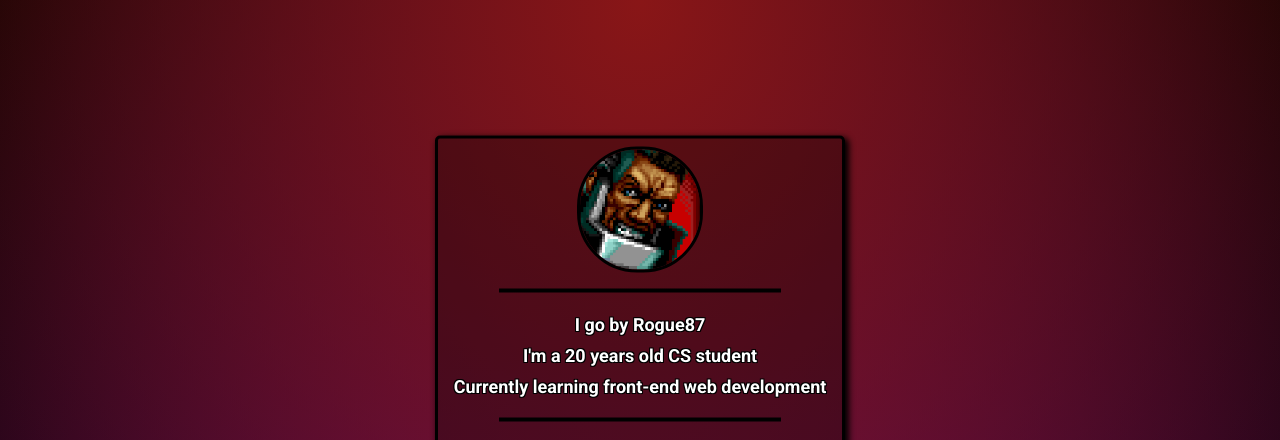
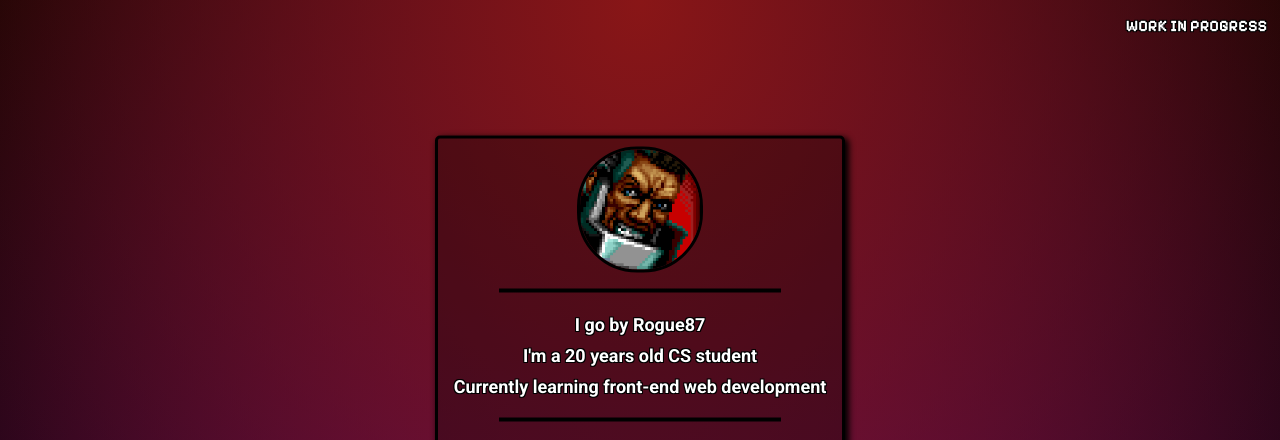
Before and after one commit to rogue87-dev/rogue87.dev, a plain HTML site: page dist/about_me.html in a window 1280 px wide. Shown: the top 440 px of the page. Drawn offline with Linux system fonts and the light colour scheme.

Commit message:
nothing lol

```diff
--- a/dist/about_me.html
+++ b/dist/about_me.html
@@ -10,6 +10,17 @@
 
   </head>
   <body>
+
+    <div style="
+      position: absolute;
+      right: 1%;
+    ">
+      <p style="
+        font-family: 'Pixelify Sans', sans-serif;
+      ">
+        WORK IN PROGRESS
+      </p>
+    </div>
 
     <main class="wrapper">
 
```
Also changed, not shown: dist/journal.html (+8 -1 lines), dist/portfolio.html (+8 -1 lines), index.html (+11 -0 lines).
